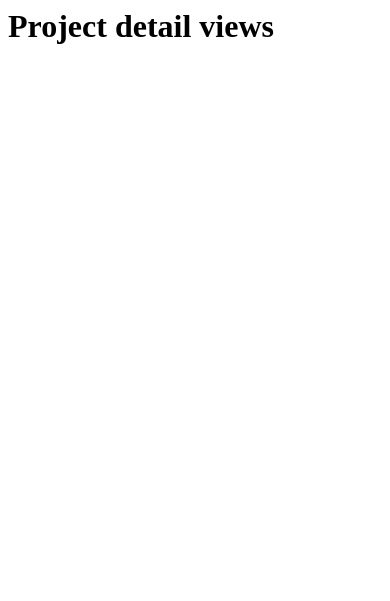
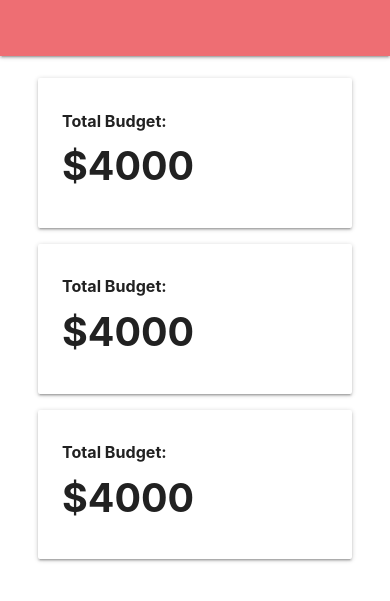
Before and after one commit to Haloegen/code-institute-project, a Django app: page /1 in a window 390 px wide. Shown: the top 601 px of the page. Run offline with Django 4.2, Linux system fonts and the light colour scheme.

Commit message:
add boilerplate template
add mockup code on project-detail and add responsive design to the layout

```diff
--- a/budget/templates/budget/project-detail.html
+++ b/budget/templates/budget/project-detail.html
@@ -1 +1,31 @@
-<h1>Project detail views</h1>
+{% extends "base.html" %}
+{% block content %}
+
+<div class="container">
+
+    <section class="section section-stats">
+        <div class="row">
+            <div class="col s12 m12 l4 ">
+                <div class="card-panel">
+                    <h6 class="bold">Total Budget:</h6>
+                    <h1 class="bold">$4000</h1>
+                </div>
+            </div>
+            <div class="col s12 m6 l4 ">
+                <div class="card-panel">
+                    <h6 class="bold">Total Budget:</h6>
+                    <h1 class="bold">$4000</h1>
+                </div>
+            </div>
+            <div class="col s12 m6 l4 ">
+                <div class="card-panel">
+                    <h6 class="bold">Total Budget:</h6>
+                    <h1 class="bold">$4000</h1>
+                </div>
+            </div>
+
+        </div>
+    </section>
+</div>
+
+{% endblock %}
--- a/econbudget/settings.py
+++ b/econbudget/settings.py
@@ -31,7 +31,7 @@ SECRET_KEY = os.environ.get("SECRET_KEY")
 # SECURITY WARNING: don't run with debug turned on in production!
 DEBUG = True
 
-ALLOWED_HOSTS = ['8000-haloegen-codeinstitutep-vnm754phg74.ws-eu107.gitpod.io', '.herokuapp.com',]
+ALLOWED_HOSTS = ['8000-haloegen-codeinstitutep-vnm754phg74.ws-eu108.gitpod.io', '.herokuapp.com',]
 
 
 # Application definition
--- a/static/css/style.css
+++ b/static/css/style.css
@@ -0,0 +1,33 @@
+.bold {
+    font-weight: bold;
+}
+
+/* project list (no projects) */
+
+.noproject-wrapper {
+    margin-top: 250px;
+    padding: 80px 0px;
+    border: 6px solid;
+    border-style: dashed;
+}
+
+.noproject-wrapper h3 {
+    padding: 10px;
+    margin-bottom: 50px;
+}
+
+/* project detail statistics  */
+.section-stats .card-panel {
+    margin: 8px;
+}
+
+.section-stats h1 {
+    font-size: 4vw;
+    margin: 15px 0px;
+}
+
+@media(max-width: 992px){
+    .section-stats h1 {
+        font-size: calc(16px + 6vw);
+    }
+}
--- a/templates/base.html
+++ b/templates/base.html
@@ -5,6 +5,7 @@
     <meta charset="UTF-8">
     <meta name="viewport" content="width=device-width, initial-scale=1.0">
     <title>Document</title>
+    <link href="https://fonts.googleapis.com/icon?family=Material+Icons" rel="stylesheet">
     <link rel="stylesheet" href="https://cdnjs.cloudflare.com/ajax/libs/materialize/1.0.0/css/materialize.min.css">
     <link rel="stylesheet" href=" {% static 'css/style.css' %}">
 </head>
```
Also changed, not shown: budget/templates/budget/project-list.html (+14 -1 lines).
